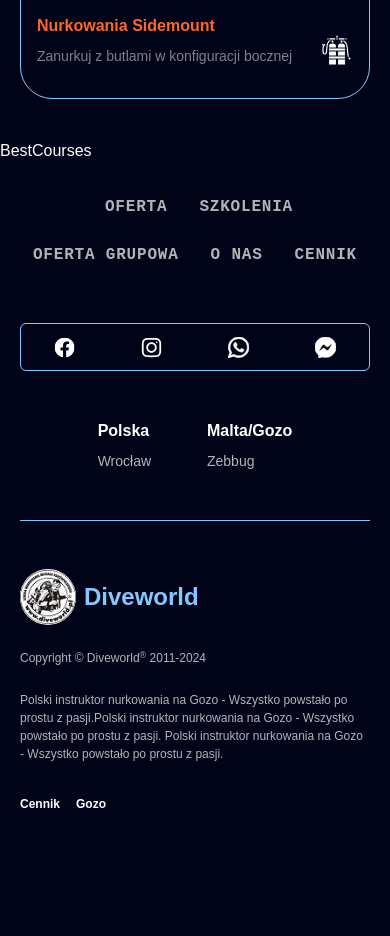
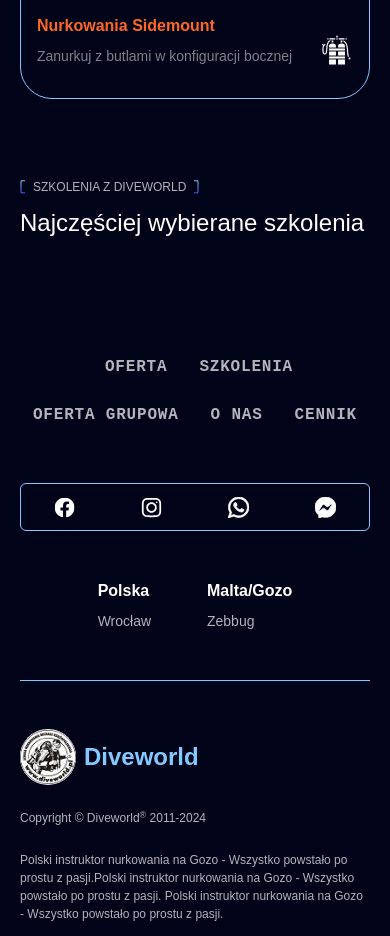
Before and after one commit to MattFvnDev/Diveworld, a React (Vite) app: page / in a window 390 px wide. Shown: the part 5700-6636 px from the top of the page. Before the commit the page ends 6539 px from the top, so only its background shows below. Built offline with nearby package versions, Linux system fonts and the light colour scheme.

Commit message:
BestCourses UI

```diff
--- a/src/components/BestCourses.jsx
+++ b/src/components/BestCourses.jsx
@@ -1,8 +1,15 @@
-import React from 'react'
+import Heading from "./Heading"
 
 const BestCourses = () => {
   return (
-    <div>BestCourses</div>
+    <section className="relative py-10 lg:py-16 xl:py-20">
+      <div className="max-w-screen-2xl mx-auto px-5 ">
+        <Heading
+          tag="Szkolenia z Diveworld"
+          title="Najczęściej wybierane szkolenia"
+        />
+      </div>
+    </section>
   )
 }
 
```
